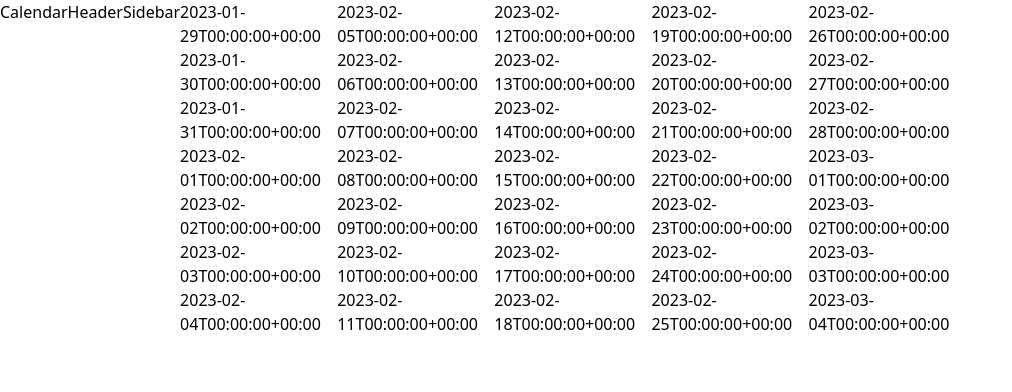
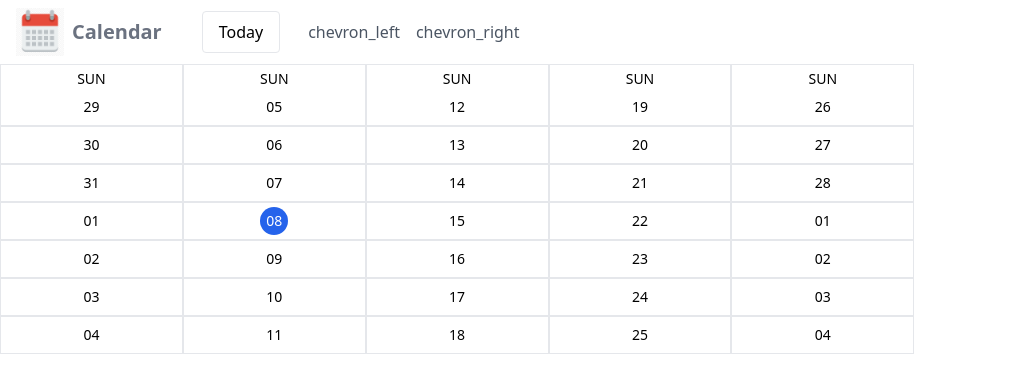
Before and after one commit to ahsanali17/Calendar, a React (Vite) app in the folder frontend/: page / in a window 1280 px wide. Shown: the top 392 px of the page, without its empty margins (0-1012 px from the left). Built offline with nearby package versions, Linux system fonts and the light colour scheme.

Commit message:
components added calendar is coming along

```diff
--- a/frontend/src/components/Calendar/Calendar.tsx
+++ b/frontend/src/components/Calendar/Calendar.tsx
@@ -18,17 +18,14 @@ import { Sidebar } from "../Sidebar";
 const Calendar = () => {
  const [currentMonth, setCurrentMonth] = useState(getMonth())
 
-
  return (
-  <>
-   <div className="h-screen flex flex-columns">
+   <div className="h-screen flex flex-col">
     <CalendarHeader />
     <div className="flex flex-1">
-     <Sidebar />
+     {/* <Sidebar /> */}
      <Month month={currentMonth} />
     </div>
    </div>
-  </>
  )
 };
 
--- a/frontend/src/components/Calendar/CalendarHeader/CalendarHeader.tsx
+++ b/frontend/src/components/Calendar/CalendarHeader/CalendarHeader.tsx
@@ -1,7 +1,25 @@
 import React from 'react'
+
+import logo from '../../../assets/logo.png';
 
 export default function CalendarHeader() {
   return (
-    <div>CalendarHeader</div>
+    <header className="px-4 py-2 flex items-center">
+      <img src={logo} alt="calendar-logo" className="mr-2 w-12" />
+      <h1 className="mr-10 text-xl text-gray-500 font-bold">Calendar</h1>
+      <button className="border rounded py-2 px-4 mr-5">
+        Today
+      </button>
+      <button>
+        <span className="material-icons-outlined cursor-pointer text-gray-600 mx-2">
+          chevron_left
+        </span>
+      </button>
+      <button>
+        <span className="material-icons-outlined cursor-pointer text-gray-600 mx-2">
+          chevron_right
+        </span>
+      </button>
+    </header>
   )
 }
--- a/frontend/src/components/Day/Day.tsx
+++ b/frontend/src/components/Day/Day.tsx
@@ -1,8 +1,24 @@
 import React from 'react'
+import dayjs from 'dayjs';
 
-const Day = ({day}) => {
+const Day = ({day, rowIdx}: any) => {
+  function getCurrentDayClass() {
+    return day.format("DD-MM-YY") == dayjs().format("DD-MM-YY")
+    ? 'bg-blue-600 text-white rounded-full w-7'
+    : "";
+  }
+
   return (
-    <div>{day.format()}</div>
+    <div className="border border-gray-200 flex flex-col">
+      <header className="flex flex-col items-center">
+        {rowIdx === 0 && (
+          <p className="text-sm mt-1">{day.format('ddd').toUpperCase()}</p>
+        )}
+        <p className={`text-sm p-1 my-1 text-center ${getCurrentDayClass()}`}>
+          {day.format('DD')}
+        </p>
+      </header>
+    </div>
   )
 }
 
--- a/frontend/src/components/Month/Month.tsx
+++ b/frontend/src/components/Month/Month.tsx
@@ -4,11 +4,11 @@ import { Day } from '../Day';
 
 const Month = ({month} : any) => {
  return (
-  <div className="flex-1 grid grid-cols-7 grid-row">
+  <div className="flex-1 grid grid-cols-7 grid-rows-5">
    {month.map((row: any, i: number) => (
     <div key={i}>
       {row.map((day: any, idx: number) => (
-       <Day day={day} key={idx} />
+       <Day day={day} key={idx} rowIdx={idx}/>
       ))}
     </div>
    ))}
```
Also changed, not shown: frontend/src/assets/logo.png (added).
